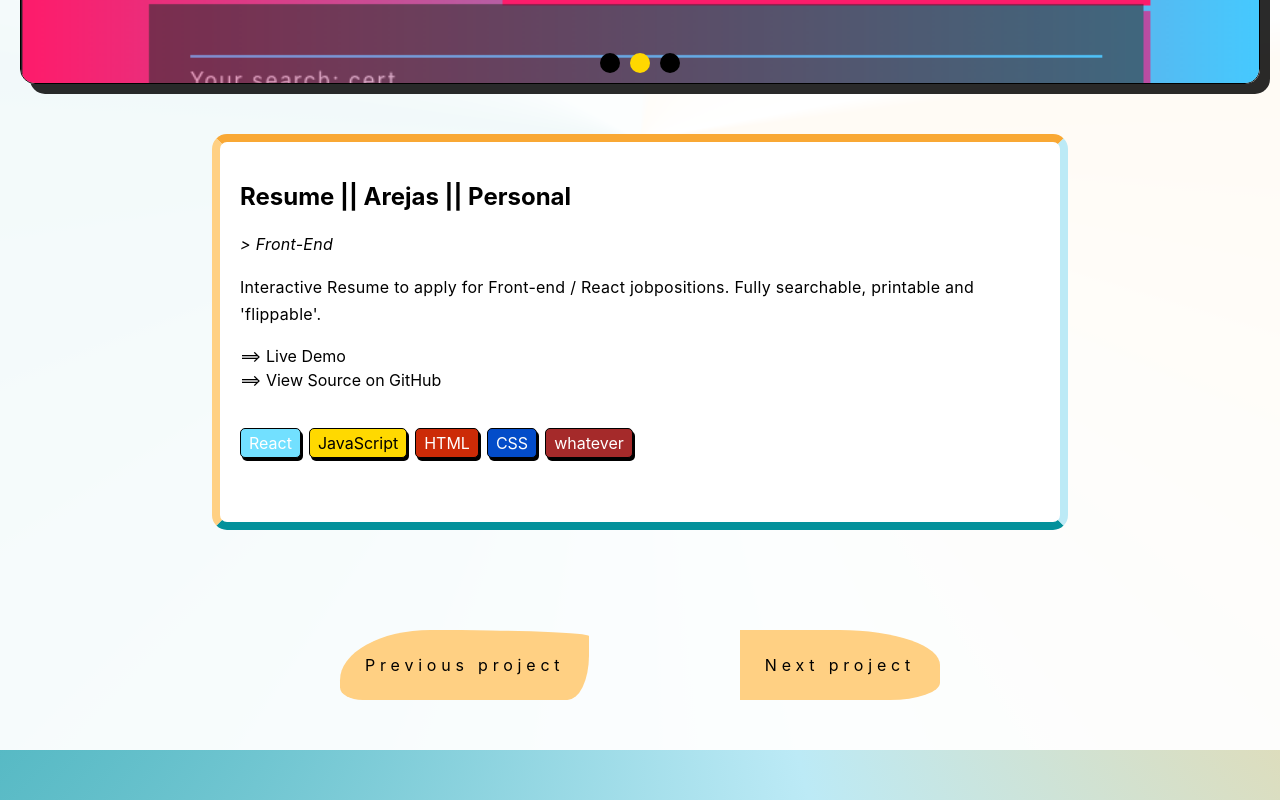
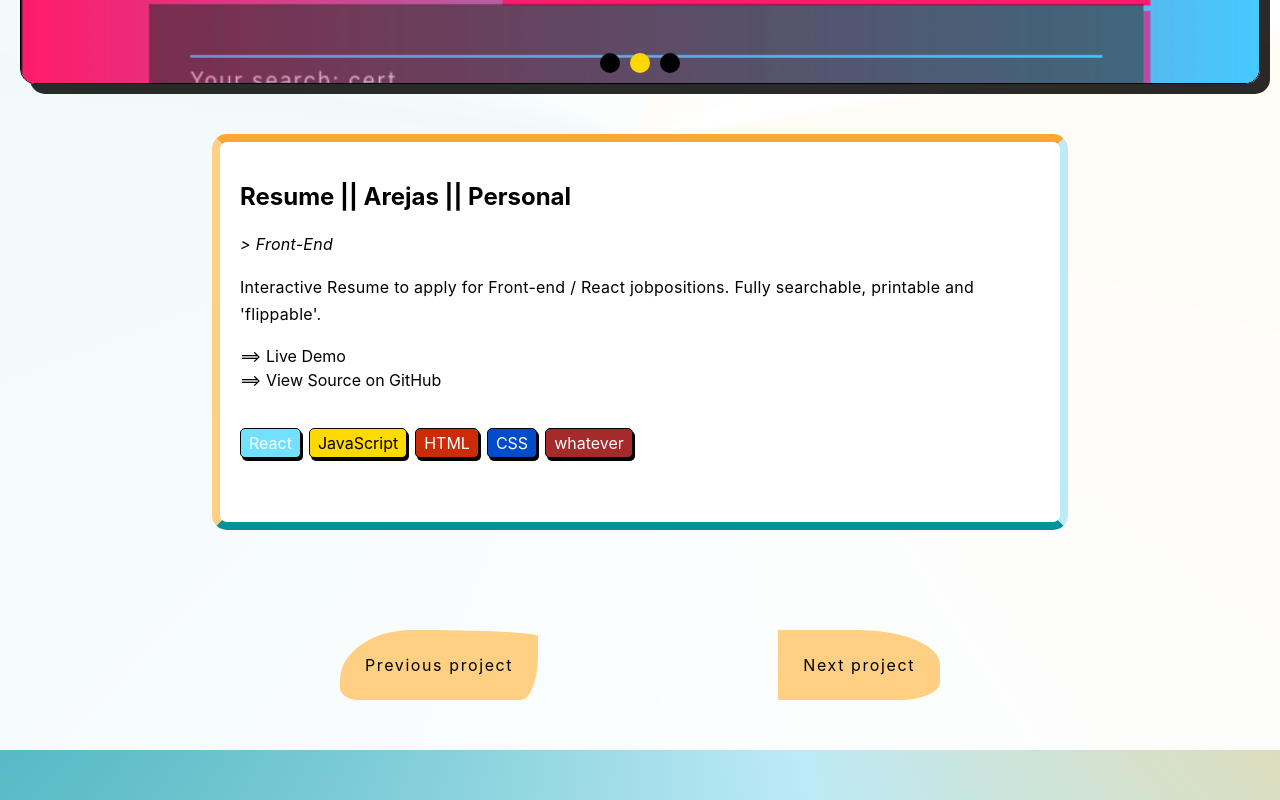
Before and after one commit to arejasverduras/portfolio, a React (Create React App) app: page /projects/1 in a window 1280 px wide. Shown: the part 520-1320 px from the top of the page. Built offline with nearby package versions, Linux system fonts and the light colour scheme.

Commit message:
letter spacing on buttons

```diff
--- a/src/App.css
+++ b/src/App.css
@@ -570,24 +570,13 @@ text-align: left;
 } */
 
 .projectButton {
-  /* border: 2px solid black; */
   padding: 8px 20px;
-  /* box-shadow:rgba(0, 0, 0, 0.837) 1px 1px; */
-  letter-spacing: 0.3em;
+  letter-spacing: 0.1em;
   top: 0;
   left: 0;
   border-top-right-radius: 50%;
-  /* border-top-left-radius: 88% 12%; */
-  /* border-bottom-left-radius: 12.5% 25%; */
   border-bottom-right-radius: 25%;
   transition: all 500ms;
-  /* border-right: 8px solid #bceaf6;
-  border-bottom: 8px solid #03919B;
-  border-left: 8px solid #ffd083;
-  border-top: 8px solid #F9A834; */
-}
-
-.projectButton {
   padding: 25px;
   background-color: #ffd083;
 }
@@ -597,6 +586,7 @@ text-align: left;
   top: -6px;
   left: -6px;
   box-shadow:#03919B 6px 6px;
+  letter-spacing: 0.3em;
 }
 
 .prevButton {
```
